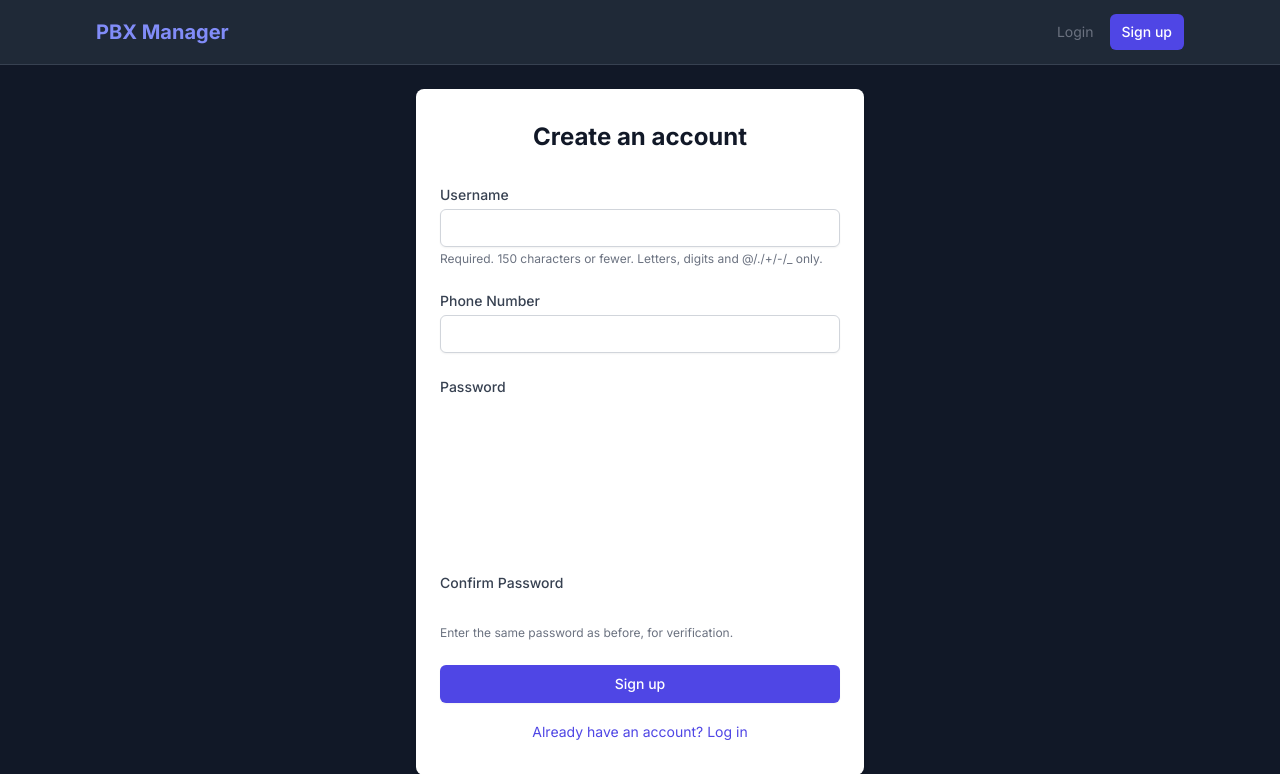
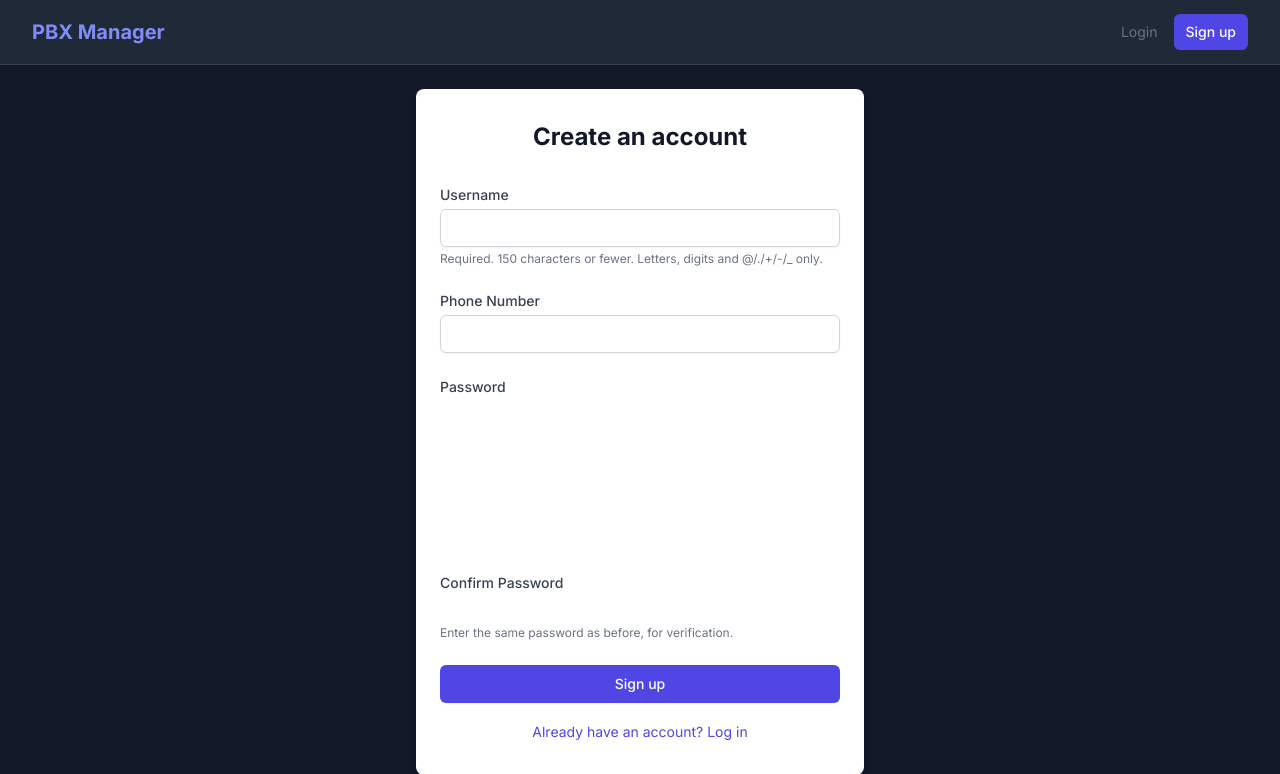
Before and after one commit to markos-simpleintel/call_pbx, a Django app: page /signup/ in a window 1280 px wide. Shown: the top 774 px of the page. Run offline with Django 5.2, Linux system fonts and the light colour scheme; some libraries are stand-ins or nearby versions.

Commit message:
feat: Create `base.html` template with navigation, styling, and content blocks.

```diff
--- a/calls/templates/base.html
+++ b/calls/templates/base.html
@@ -17,7 +17,7 @@
 <body class="bg-gray-900 text-white min-h-screen flex flex-col">
 
     <nav class="bg-gray-800 border-b border-gray-700">
-        <div class="max-w-6xl mx-auto px-4 sm:px-6 lg:px-8">
+        <div class="max-w-7xl mx-auto px-4 sm:px-6 lg:px-8">
             <div class="flex justify-between h-16">
                 <div class="flex">
                     <div class="flex-shrink-0 flex items-center">
@@ -42,7 +42,7 @@
         </div>
     </nav>
 
-    <main class="max-w-6xl mx-auto py-6 sm:px-6 lg:px-8">
+    <main class="max-w-7xl mx-auto py-6 sm:px-6 lg:px-8">
         {% if messages %}
         <div class="mb-4">
             {% for message in messages %}
```
